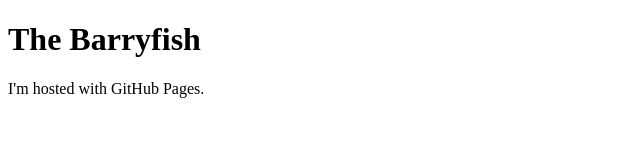
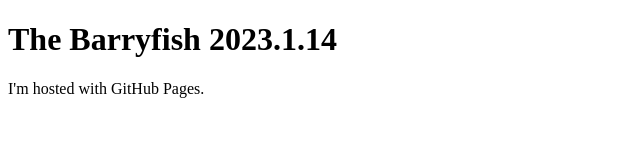
Before and after one commit to theBarryfish/something-different, a plain HTML site: page index.html in a window 1280 px wide. Shown: the whole page, without its empty margins (0-640 px from the left). Drawn offline with Linux system fonts and the light colour scheme.

Commit message:
git this

```diff
--- a/index.html
+++ b/index.html
@@ -1,7 +1,7 @@
 <!DOCTYPE html>
 <html>
 <body>
-<h1>The Barryfish</h1>
+<h1>The Barryfish 2023.1.14</h1>
 <p>I'm hosted with GitHub Pages.</p>
 </body>
 </html>
```
